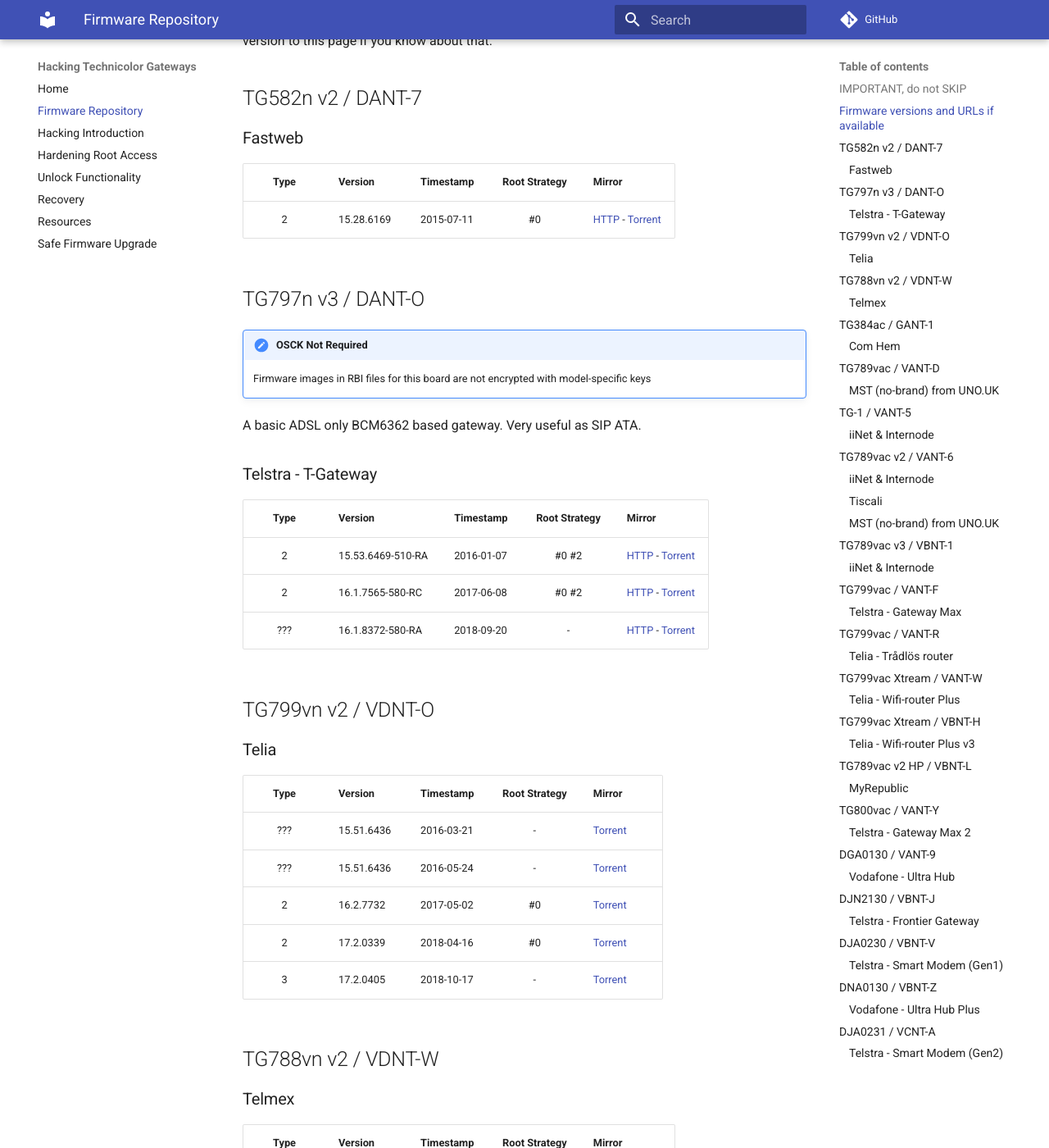
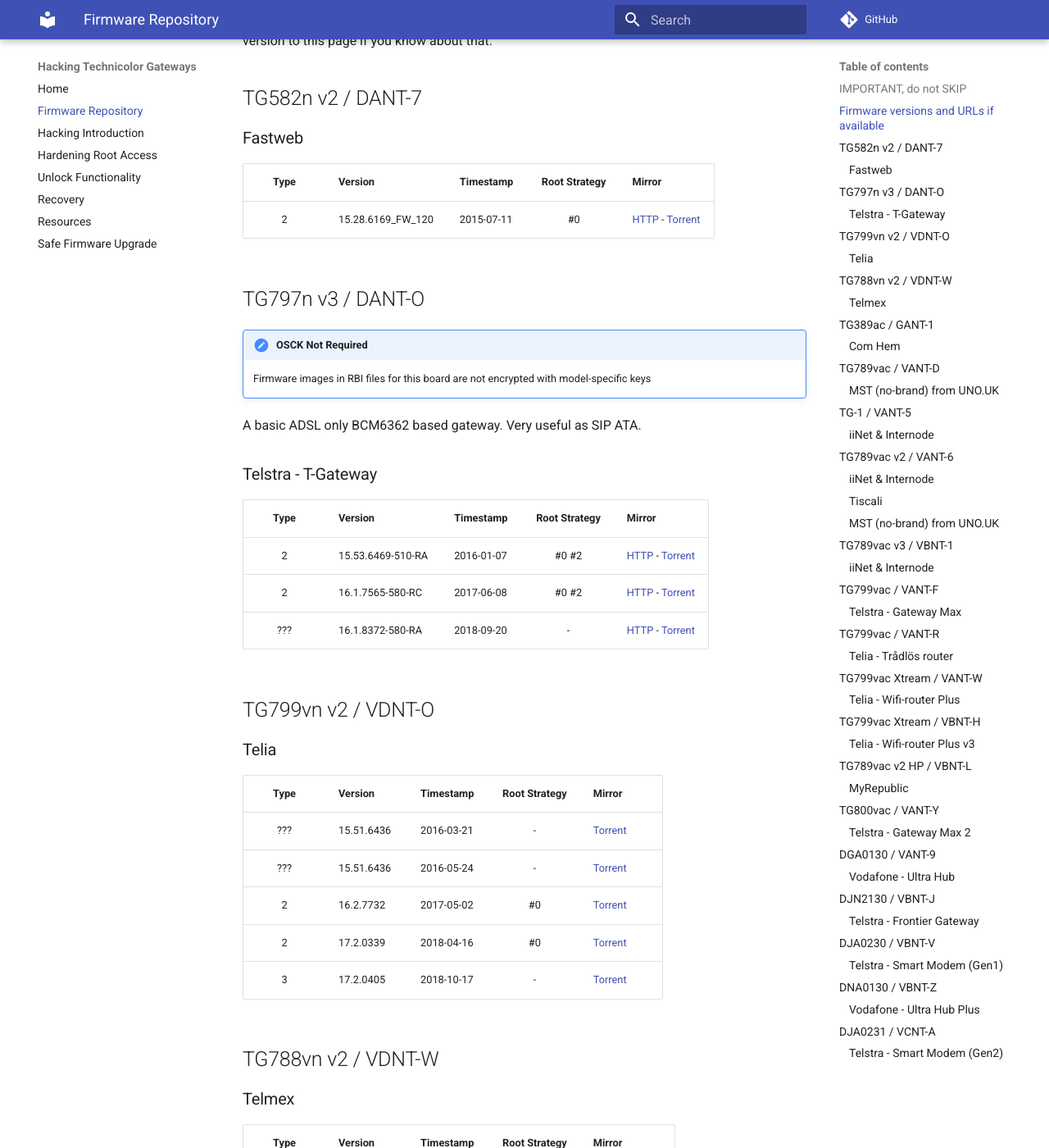
Before and after one commit to hack-technicolor/hack-technicolor, an MkDocs documentation site: the page built from docs/Repository.md, in a window 1280 px wide and 1400 px high, scrolled down 1001 px. Shown: the whole window at 82% size. Built offline with MkDocs 1.6.1 and Material for MkDocs 9.7.7, drawn with Linux system fonts in a browser that asks for light colours; comment, search, counter and statistics services are not loaded; some of the changed text lies outside the part shown.

Commit message:
Fix a couple of errors

```diff
--- a/docs/Repository.md
+++ b/docs/Repository.md
@@ -32,7 +32,7 @@
 
 | Type   | Version           | Timestamp  | Root Strategy | Mirror |
 |:------:|:------------------|:-----------|:-------------:|:-------|
-| 2      | 15.28.6169        | 2015-07-11 | #0            | [HTTP](http://59.0.121.191:8080/ACS-server/file/15.28.6169_FW_120_TG582nv2.rbi) - [Torrent](https://github.com/kevdagoat/hack-technicolor/blob/master/torrents/dant-7/15.28.6169_FW_120_TG582nv2.rbi.torrent?raw=true) |
+| 2      | 15.28.6169_FW_120 | 2015-07-11 | #0            | [HTTP](http://59.0.121.191:8080/ACS-server/file/15.28.6169_FW_120_TG582nv2.rbi) - [Torrent](https://github.com/kevdagoat/hack-technicolor/blob/master/torrents/dant-7/15.28.6169_FW_120_TG582nv2.rbi.torrent?raw=true) |
 
 ## TG797n v3 / DANT-O
 
@@ -70,7 +70,7 @@
 | 2      | 17.2.0279        | 2017-10-31 | #3            | [HTTP](http://gateway.telmex.com/test/vdnt-w_TG788vnV2_17.2.0279_Upgrade.rbi) - [Torrent](https://github.com/kevdagoat/hack-technicolor/blob/master/torrents/vdnt-w/vdnt-w_TG788vnV2_17.2.0279_Upgrade.rbi.torrent?raw=true) |
 | 2      | 17.2.0360        | 2018-07-16 | #0            | [HTTP](http://gateway.telmex.com/TECHNICOLOR_TG788vnv2_17.2.0360/F_TG788vnv2_17.2.0360.rbi) - [Torrent](https://github.com/kevdagoat/hack-technicolor/blob/master/torrents/vdnt-w/F_TG788vnv2_17.2.0360.rbi.torrent?raw=true) |
 
-## TG384ac / GANT-1
+## TG389ac / GANT-1
 
 ### Com Hem
 
```
